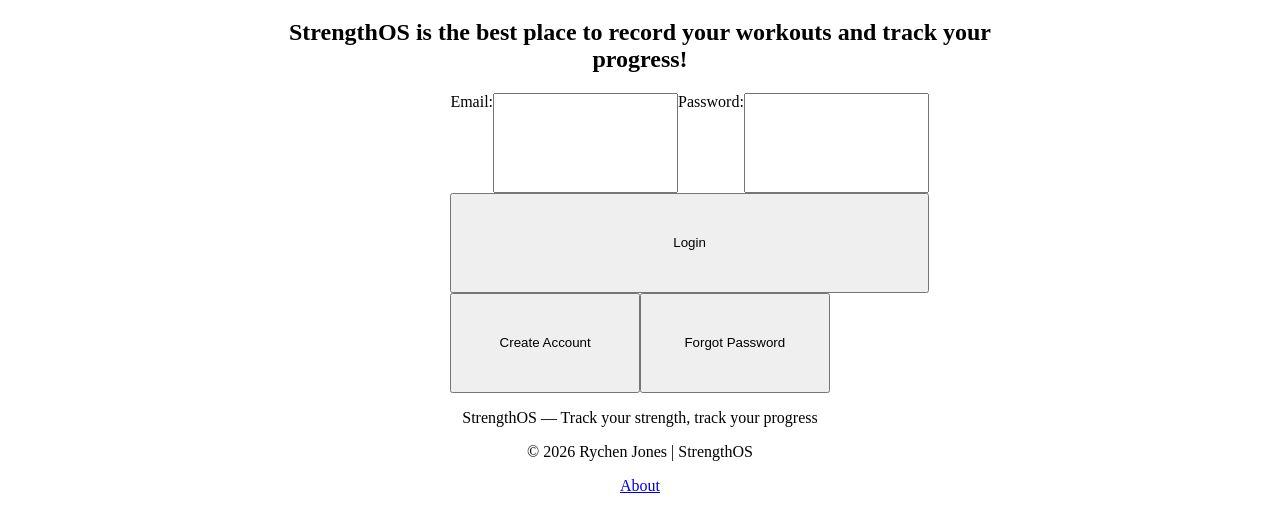
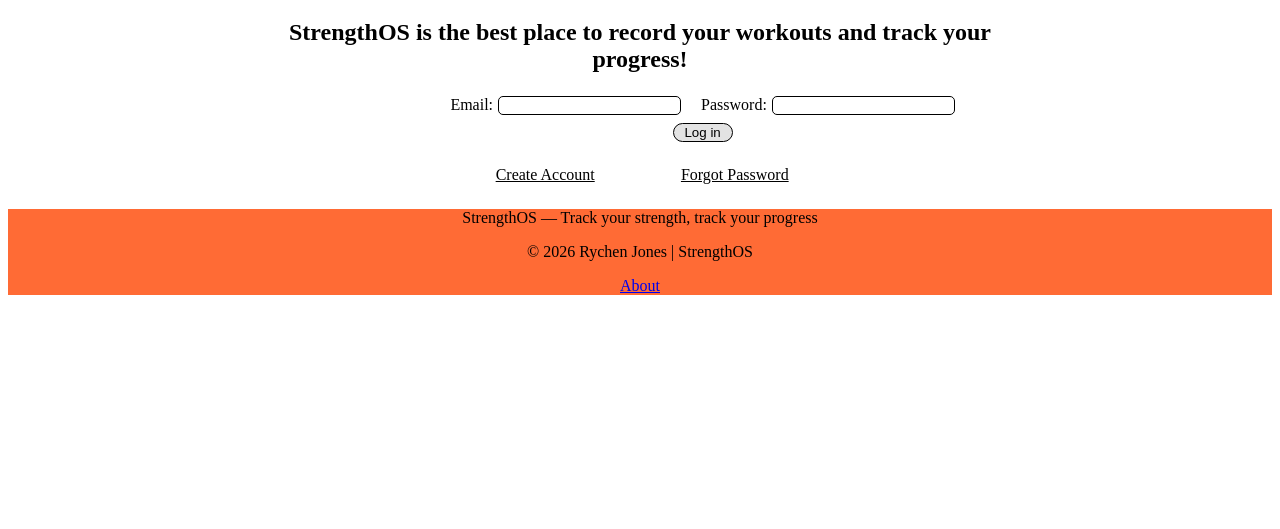
Before and after one commit to RychenJones/strengthos, a plain HTML site: page index.html in a window 1280 px wide. Shown: the part 61-590 px from the top of the page. Drawn offline with Linux system fonts and the light colour scheme.

Commit message:
today work

```diff
--- a/index.html
+++ b/index.html
@@ -21,10 +21,10 @@
                 <label id="password-label" for="password">Password: </label>
                 <input type="text" id="password" name="password">
 
-                <input id="submit" type="submit" value="Login">
+                <input id="submit" type="submit" value="Log in">
             </form>
-            <button id="create-account">Create Account</button>
-            <button id="forgot-password">Forgot Password</button>
+            <a id="create-account" href="pages/new-account.html">Create Account</a>
+            <a id="forgot-password" href="pages/forgot-password.html">Forgot Password</a>
         </section>
     </main>
     <footer>
--- a/styles/index.css
+++ b/styles/index.css
@@ -0,0 +1,71 @@
+#login-box {
+    margin: 0 auto;
+    height: 100px;
+    width: 50%;
+    display: grid;
+    grid-template-columns: 1fr 1fr;
+    grid-template-rows: 50px 25px;
+    row-gap: 20px;
+}
+#login-form {
+    height: 50px;
+    display: grid;
+    grid-template-columns: 1fr 1fr 10px 1fr 1fr;
+    grid-template-rows: 25px auto;
+    grid-column: 1/3;
+    grid-row: 1/3;
+    align-items: center;
+    column-gap: 5px;
+    row-gap: 5px;
+}
+#email-label {
+    grid-column: 1/2;
+    grid-row: 1/2;
+}
+#email {
+    grid-column: 2/3;
+    grid-row: 1/2;
+}
+#password-label {
+    grid-column: 4/5;
+    grid-row: 1/2;
+}
+#password {
+    grid-column: 5/6;
+    grid-row: 1/2;
+}
+#submit {
+    grid-column: 1/6;
+    grid-row: 2/3;
+    background-color: rgb(227, 227, 227);
+    border-radius: 10px;
+    width: 60px;
+    justify-self: center;
+    border: 1px solid black;
+}
+#submit:active {
+    background-color: rgb(207, 207, 207);
+}
+#submit:hover {
+    cursor: pointer;
+}
+#create-account {
+    grid-column: 1/2;
+    grid-row: 2/3;
+}
+#forgot-password {
+    grid-column: 2/3;
+    grid-row: 2/3;
+}
+#email, #password {
+    border: solid black 1px;
+    border-radius: 5px;
+}
+#create-account, #forgot-password {
+    color: black;
+    justify-self: center;
+    align-self: center;
+}
+#create-account:hover, #forgot-password:hover {
+    cursor: pointer;
+}
--- a/styles/universal.css
+++ b/styles/universal.css
@@ -15,51 +15,8 @@ main {
     margin: 0 auto;
     text-align: center;
 }
-#login-box {
-    margin: 0 auto;
-    height: 300px;
-    width: 50%;
-    display: grid;
-    grid-template-columns: 1fr 1fr;
-    grid-template-rows: 1fr 1fr 1fr;
-}
-#login-form {
-    height: 200px;
-    display: grid;
-    grid-template-columns: 1fr 1fr 1fr 1fr;
-    grid-template-rows: 1fr 1fr;
-    grid-column: 1/3;
-    grid-row: 1/3;
-}
-#email-label {
-    grid-column: 1/2;
-    grid-row: 1/2;
-}
-#email {
-    grid-column: 2/3;
-    grid-row: 1/2;
-}
-#password-label {
-    grid-column: 3/4;
-    grid-row: 1/2;
-}
-#password {
-    grid-column: 4/5;
-    grid-row: 1/2;
-}
-#submit {
-    grid-column: 1/5;
-    grid-row: 2/3;
-}
-#create-account {
-    grid-column: 1/2;
-    grid-row: 3/4;
-}
-#forgot-password {
-    grid-column: 2/3;
-    grid-row: 3/4;
-}
 footer {
+    background-color: #FF6B35;
     margin: 0 auto;
     text-align: center;
 }
```
Also changed, not shown: pages/forgot-password.html (added), pages/new-account.html (added), 2 other files.
